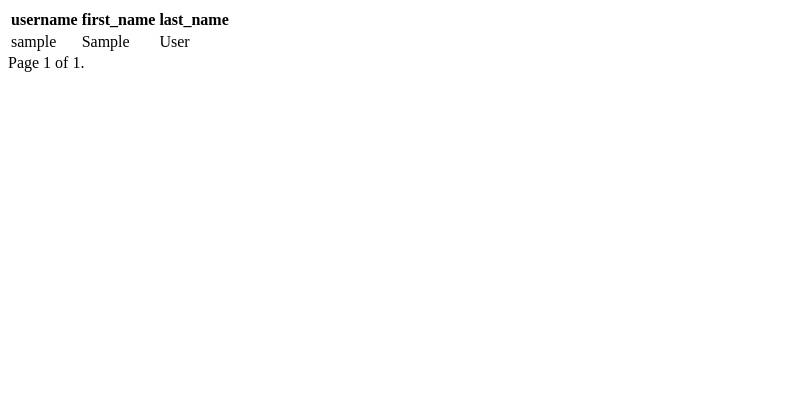
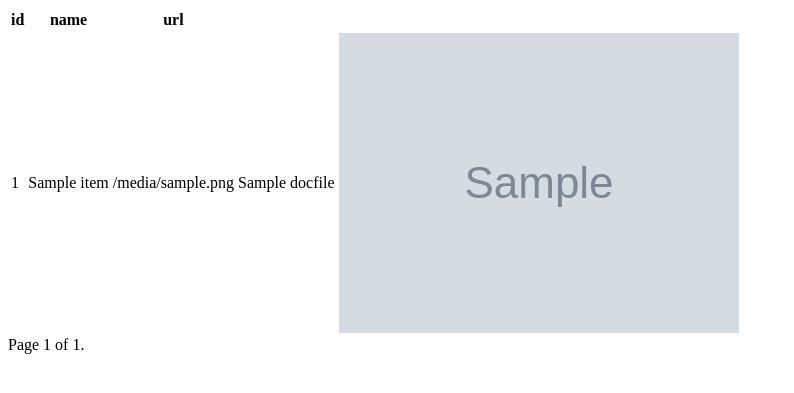
Before and after one commit to Stanleyli1984/doctor_website, a Django app: template Work_manager/TasksManager/pictures/templates/DisplayPictures.html in a window 1280 px wide. Shown: the top 393 px of the page, without its empty margins (0-794 px from the left). Run offline with Django 3.2, Linux system fonts and the light colour scheme; the template is opened without the code that fills it: most values are stand-ins (such as "Sample title", 1, 10 or a date in 2020); grey boxes marked "Sample" are stand-in pictures.

Commit message:
Make upload picture and display picture work

```diff
--- a/Work_manager/TasksManager/pictures/models.py
+++ b/Work_manager/TasksManager/pictures/models.py
@@ -5,13 +5,13 @@ import os
 
 def update_filename(instance, filename):
     path = "upload/path/"
-    format = instance.id + os.path.splitext(filename)[1]
+    format = str(instance.id) + os.path.splitext(filename)[1]
     return os.path.join(path, format)
 
 class PictureModel(models.Model):
     id = models.UUIDField(primary_key=True, default=uuid.uuid4, editable=False)
     name = models.CharField(max_length=50)
-    docfile = models.FileField(upload_to=update_filename)
+    docfile = models.ImageField(upload_to=update_filename)
 
     #password2 = forms.CharField(
     #                            label=u'Password (Again)',
--- a/Work_manager/TasksManager/pictures/templates/DisplayPictures.html
+++ b/Work_manager/TasksManager/pictures/templates/DisplayPictures.html
@@ -1,14 +1,16 @@
 <table>
     <tr>
-        <th>username</th>
-        <th>first_name</th>
-        <th>last_name</th>
+        <th>id</th>
+        <th>name</th>
+        <th>url</th>
     </tr>
     {% for item in query_results %}
     <tr>
-        <td>{{ item.username }}</td>
-        <td>{{ item.first_name }}</td>
-        <td>{{ item.last_name }}</td>
+        <td>{{ item.id }}</td>
+        <td>{{ item.name }}</td>
+        <td>{{ item.docfile.url }}</td>
+        <td>{{ item.docfile.name }}</td>
+        <td><img src="{{ MEDIA_URL }}{{ item.docfile.url }}" alt="" /></td>
     </tr>
     {% endfor %}
 </table>
--- a/Work_manager/TasksManager/pictures/templates/UploadPictures.html
+++ b/Work_manager/TasksManager/pictures/templates/UploadPictures.html
@@ -12,7 +12,7 @@
       Please enter your information:
     </article>
   </body>
-  <form action="/process_name/" method="post">
+  <form action="/process_picture/" method="post" enctype="multipart/form-data">
     {% csrf_token %}
     <table>{{ form.as_p }}</table>
 {% if form.errors %}
```
Also changed, not shown: Work_manager/TasksManager/pictures/process_name.py (deleted, +0 -16 lines), Work_manager/TasksManager/pictures/views.py (+14 -8 lines), Work_manager/Work_manager/urls.py (+9 -1 lines), Work_manager/Work_manager/db.sqlite3, Work_manager/db.sqlite3 (deleted), 1 other file.
